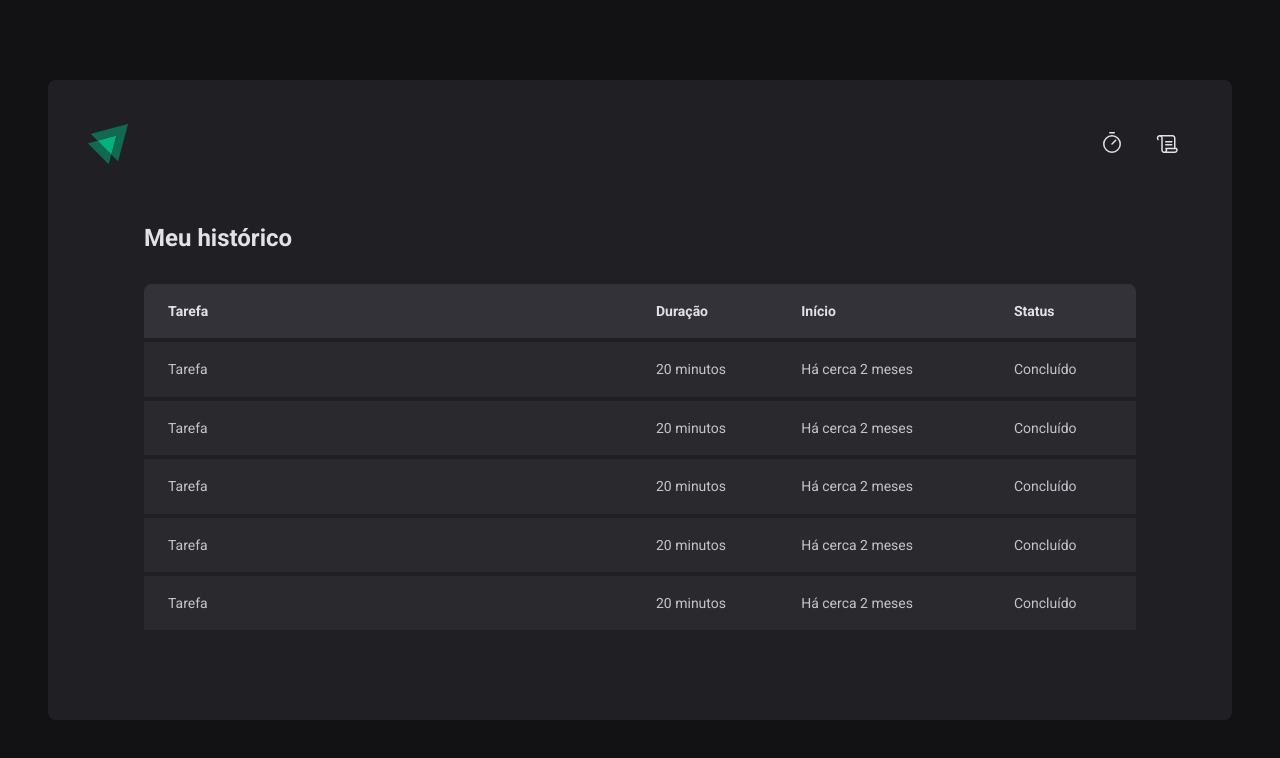
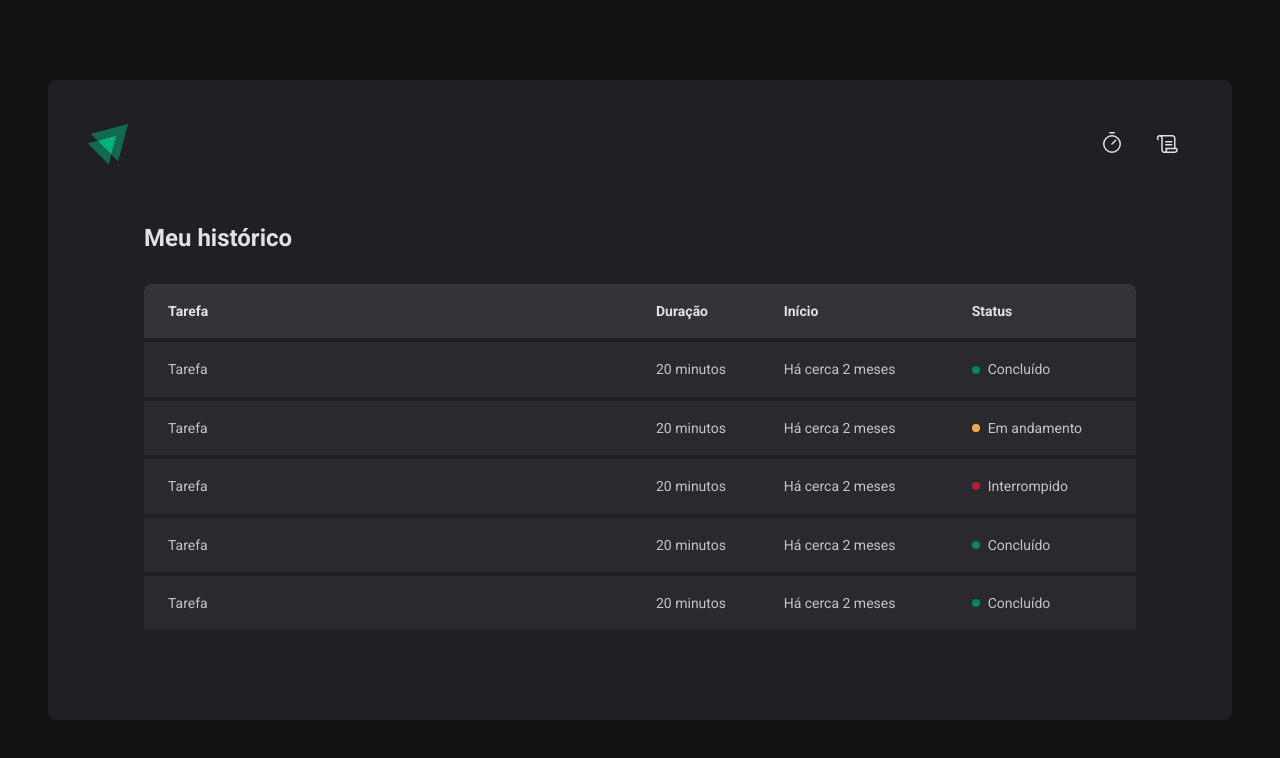
Before and after one commit to trslucas/ignite-pomodoro-, a React (Vite) app: page /history in a window 1280 px wide. Shown: the top 758 px of the page. Built offline with nearby package versions, Linux system fonts and the light colour scheme.

Commit message:
Paginas e Rotas - Componente: Status

```diff
--- a/src/pages/History/index.tsx
+++ b/src/pages/History/index.tsx
@@ -1,4 +1,4 @@
-import { HistoryContainer, HistoryList } from './styles'
+import { HistoryContainer, HistoryList, Status } from "./styles";
 
 export function History() {
   return (
@@ -20,39 +20,49 @@
               <td>Tarefa</td>
               <td>20 minutos</td>
               <td>Há cerca 2 meses</td>
-              <td>Concluído</td>
+              <td>
+                <Status statusColor="green"> Concluído </Status>
+              </td>
             </tr>
 
             <tr>
               <td>Tarefa</td>
               <td>20 minutos</td>
               <td>Há cerca 2 meses</td>
-              <td>Concluído</td>
+              <td>
+                <Status statusColor="yellow"> Em andamento </Status>
+              </td>
             </tr>
 
             <tr>
               <td>Tarefa</td>
               <td>20 minutos</td>
               <td>Há cerca 2 meses</td>
-              <td>Concluído</td>
+              <td>
+                <Status statusColor="red"> Interrompido </Status>
+              </td>
             </tr>
 
             <tr>
               <td>Tarefa</td>
               <td>20 minutos</td>
               <td>Há cerca 2 meses</td>
-              <td>Concluído</td>
+              <td>
+                <Status statusColor="green"> Concluído </Status>
+              </td>
             </tr>
 
             <tr>
               <td>Tarefa</td>
               <td>20 minutos</td>
               <td>Há cerca 2 meses</td>
-              <td>Concluído</td>
+              <td>
+                <Status statusColor="green"> Concluído </Status>
+              </td>
             </tr>
           </tbody>
         </table>
       </HistoryList>
     </HistoryContainer>
-  )
+  );
 }
--- a/src/pages/History/styles.ts
+++ b/src/pages/History/styles.ts
@@ -60,3 +60,27 @@
     }
   }
 `
+
+const STATUS_COLORS = {
+  yellow: "yellow-500",
+  green: "green-500",
+  red: "red-500",
+} as const;
+
+interface StatusProps {
+  statusColor: keyof typeof STATUS_COLORS;
+}
+export const Status = styled.span<StatusProps>`
+  display: flex;
+  align-items: center;
+  gap: 0.5rem;
+
+  &::before {
+    content: "";
+    width: 0.5rem;
+    height: 0.5rem;
+    border-radius: 50%;
+    background-color: ${(props) =>
+      props.theme[STATUS_COLORS[props.statusColor]]};
+  }
+`;
```
